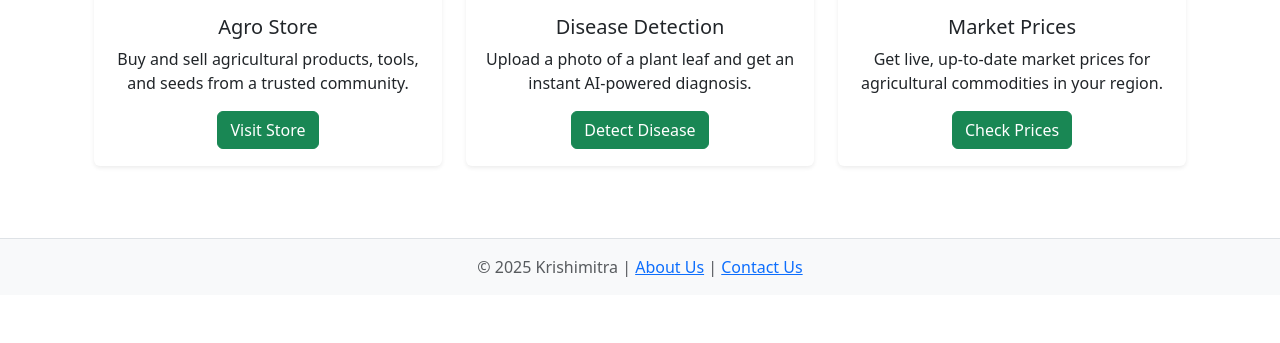
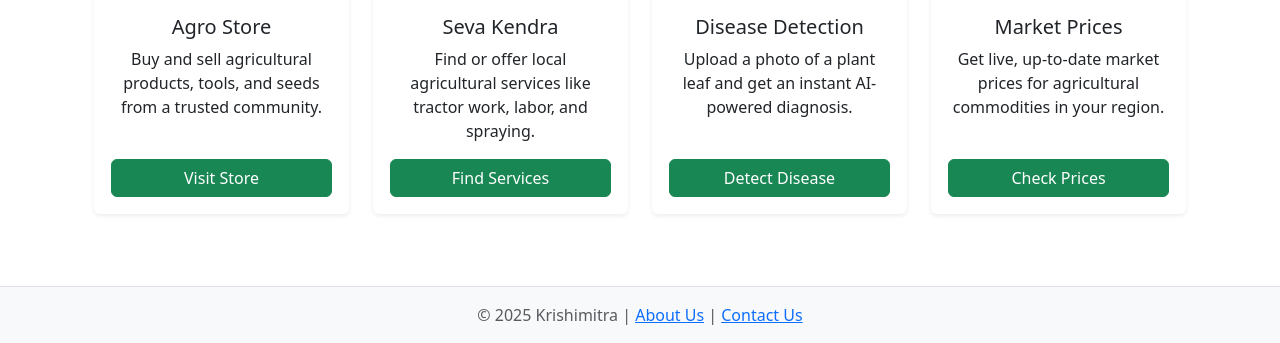
Before and after one commit to Deepraj916/Krishimitra-app, a Flask app: page / in a window 1280 px wide. Shown: the part 948-1291 px from the top of the page. Before the commit the page ends 1225 px from the top, so only its background shows below. Run offline with Flask 3, Linux system fonts and the light colour scheme; parts of the project's set-up code (start-up, migrations or seed data) failed here and were passed over.

Commit message:
FEAT: Add Services section to homepage features

```diff
--- a/templates/index.html
+++ b/templates/index.html
@@ -2,7 +2,7 @@
 {% block title %}Welcome - Krishimitra{% endblock %}
 
 {% block content %}
-<!-- Hero Section with Background Image -->
+<!-- Hero Section (remains the same) -->
 <div class="hero-section text-center text-white">
     <div class="hero-overlay"></div>
     <div class="hero-content">
@@ -12,43 +12,57 @@
     </div>
 </div>
 
-<!-- Features Section -->
+<!-- Features Section (Updated for Four Items) -->
 <div class="container my-5">
     <h2 class="text-center mb-4">Our Core Features</h2>
+    <!-- THIS IS THE FIX: The grid is now set up for four columns -->
     <div class="row text-center">
         <!-- Agro Store Card -->
-        <div class="col-lg-4 col-md-6 mb-4">
+        <div class="col-lg-3 col-md-6 mb-4">
             <div class="card shadow-sm h-100 feature-card">
                 <img src="{{ url_for('static', filename='images/store.jpg') }}" class="card-img-top feature-image" alt="Agro Store">
-                <div class="card-body">
+                <div class="card-body d-flex flex-column">
                     <h5 class="card-title">Agro Store</h5>
-                    <p class="card-text">Buy and sell agricultural products, tools, and seeds from a trusted community.</p>
-                    <a href="{{ url_for('store') }}" class="btn btn-success">Visit Store</a>
+                    <p class="card-text flex-grow-1">Buy and sell agricultural products, tools, and seeds from a trusted community.</p>
+                    <a href="{{ url_for('store') }}" class="btn btn-success mt-auto">Visit Store</a>
                 </div>
             </div>
         </div>
 
+        <!-- START: New Service Center Card -->
+        <div class="col-lg-3 col-md-6 mb-4">
+            <div class="card shadow-sm h-100 feature-card">
+                <!-- ADD YOUR SERVICES IMAGE HERE -->
+                <img src="{{ url_for('static', filename='images/services.jpg') }}" class="card-img-top feature-image" alt="Agricultural Services">
+                <div class="card-body d-flex flex-column">
+                    <h5 class="card-title">Seva Kendra</h5>
+                    <p class="card-text flex-grow-1">Find or offer local agricultural services like tractor work, labor, and spraying.</p>
+                    <a href="{{ url_for('find_services') }}" class="btn btn-success mt-auto">Find Services</a>
+                </div>
+            </div>
+        </div>
+        <!-- END: New Card -->
+
         <!-- Disease Detection Card -->
-        <div class="col-lg-4 col-md-6 mb-4">
+        <div class="col-lg-3 col-md-6 mb-4">
             <div class="card shadow-sm h-100 feature-card">
                 <img src="{{ url_for('static', filename='images/detection.jpg') }}" class="card-img-top feature-image" alt="Disease Detection">
-                <div class="card-body">
+                <div class="card-body d-flex flex-column">
                     <h5 class="card-title">Disease Detection</h5>
-                    <p class="card-text">Upload a photo of a plant leaf and get an instant AI-powered diagnosis.</p>
-                    <a href="{{ url_for('disease_detection') }}" class="btn btn-success">Detect Disease</a>
+                    <p class="card-text flex-grow-1">Upload a photo of a plant leaf and get an instant AI-powered diagnosis.</p>
+                    <a href="{{ url_for('disease_detection') }}" class="btn btn-success mt-auto">Detect Disease</a>
                 </div>
             </div>
         </div>
 
         <!-- Market Prices Card -->
-        <div class="col-lg-4 col-md-12 mb-4">
+        <div class="col-lg-3 col-md-6 mb-4">
             <div class="card shadow-sm h-100 feature-card">
-                <!-- THIS IS THE FIX: Ensure this filename matches your file exactly -->
                 <img src="{{ url_for('static', filename='images/prices.png') }}" class="card-img-top feature-image" alt="Market Prices">
-                <div class="card-body">
+                <div class="card-body d-flex flex-column">
                     <h5 class="card-title">Market Prices</h5>
-                    <p class="card-text">Get live, up-to-date market prices for agricultural commodities in your region.</p>
-                    <a href="{{ url_for('market_prices') }}" class="btn btn-success">Check Prices</a>
+                    <p class="card-text flex-grow-1">Get live, up-to-date market prices for agricultural commodities in your region.</p>
+                    <a href="{{ url_for('market_prices') }}" class="btn btn-success mt-auto">Check Prices</a>
                 </div>
             </div>
         </div>
```
Also changed, not shown: static/images/services.jpg (added).
